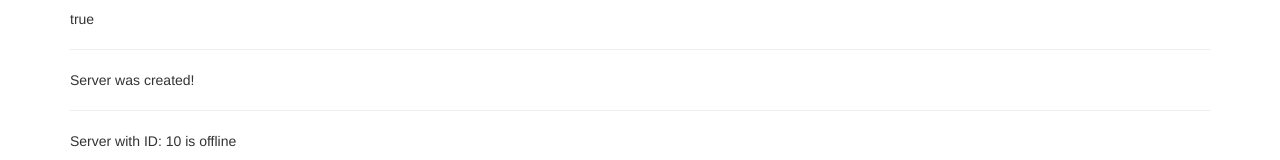
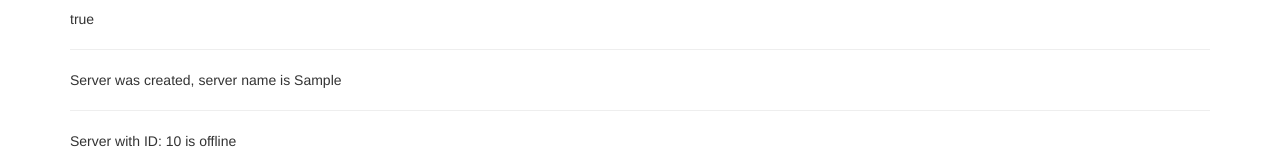
Before and after one commit to ricci1710/angular-training, an Angular app: page / in a window 1280 px wide. Both pictures are taken after typing "Sample", "Sample" into the empty fields and a click on the button "Add Server". Shown: the part 306-466 px from the top of the page. Built offline with nearby package versions, Linux system fonts and the light colour scheme.

Commit message:
ngIf - else

```diff
--- a/src/app/servers/servers.component.html
+++ b/src/app/servers/servers.component.html
@@ -20,7 +20,11 @@
 <p>{{ allowNewServer }}</p>
 <p [innerText]="allowNewServer"></p>
 <hr>
-<p>{{ serverCreationStatus }}</p>
+<!--<p>{{ serverCreationStatus }}</p>-->
+<p *ngIf="serverCreated; else noServer">Server was created, server name is {{serverName}}</p>
+<ng-template #noServer>
+  <p>No server was created!</p>
+</ng-template>
 <hr>
 <app-server></app-server>
 <app-server></app-server>
--- a/src/app/servers/servers.component.ts
+++ b/src/app/servers/servers.component.ts
@@ -16,6 +16,7 @@
   allowNewServer = false;
   serverName: string = '';
   serverCreationStatus = 'No server was created!';
+  serverCreated = false;
 
   constructor() {
     setTimeout(() => {
@@ -27,7 +28,8 @@
   }
 
   onCreateServer() {
-    this.serverCreationStatus = 'Server was created!'
+    this.serverCreationStatus = 'Server was created!';
+    this.serverCreated = true;
   }
 
   onUpdateServerName(evt: Event) {
```
